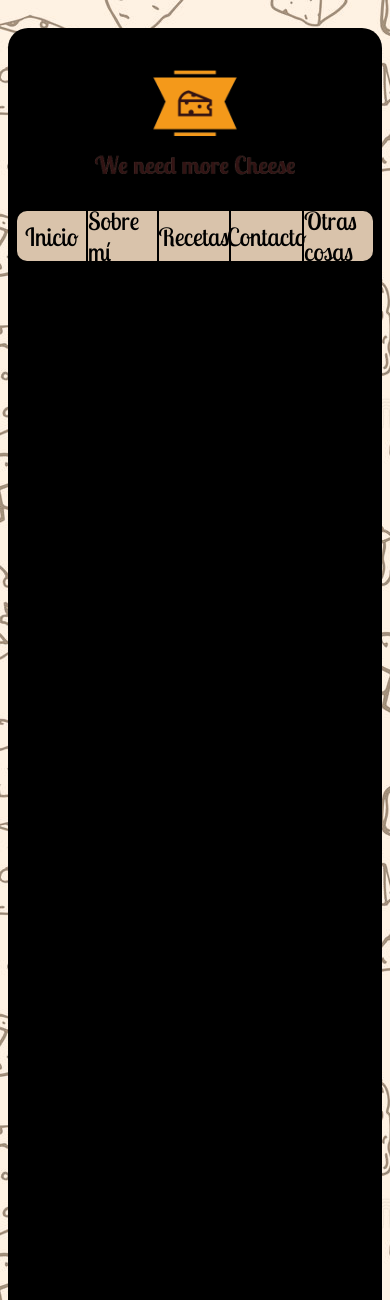
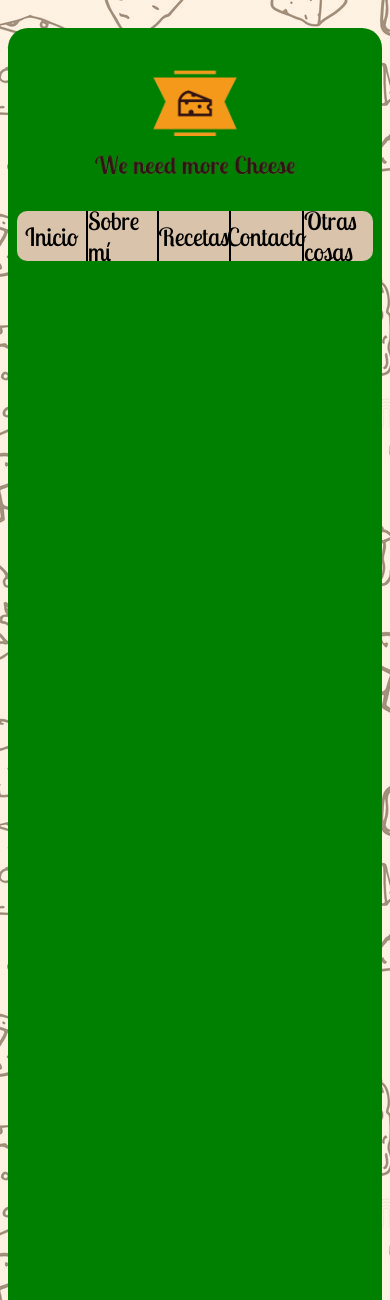
Before and after one commit to FranciscoMejias/M04Pages, a PHP site: page / in a window 390 px wide. Shown: the top 1300 px of the page. Run offline with PHP 8.4, Linux system fonts and the light colour scheme.

Commit message:
We need more Cheese

```diff
--- a/Mejias_Francisco_DAMr/css/index.css
+++ b/Mejias_Francisco_DAMr/css/index.css
@@ -102,6 +102,26 @@ a {
         background-color: black;
     }
 }
+@media screen and (max-width: 530px){
+    .container{
+        background-color: red;
+    }
+}
+@media screen and (max-width: 520px){
+    .container{
+        background-color: white;
+    }
+}
+@media screen and (max-width: 510px){
+    .container{
+        background-color: blue;
+    }
+}
+@media screen and (max-width: 500px){
+    .container{
+        background-color: green;
+    }
+}
 
 /*
 @media screen and (max-width: 800px){MIRAR YAAA MIRAR YAAA MIRAR YAAA MIRAR YAAA MIRAR YAAA MIRAR YAAA MIRAR YAAA
```
